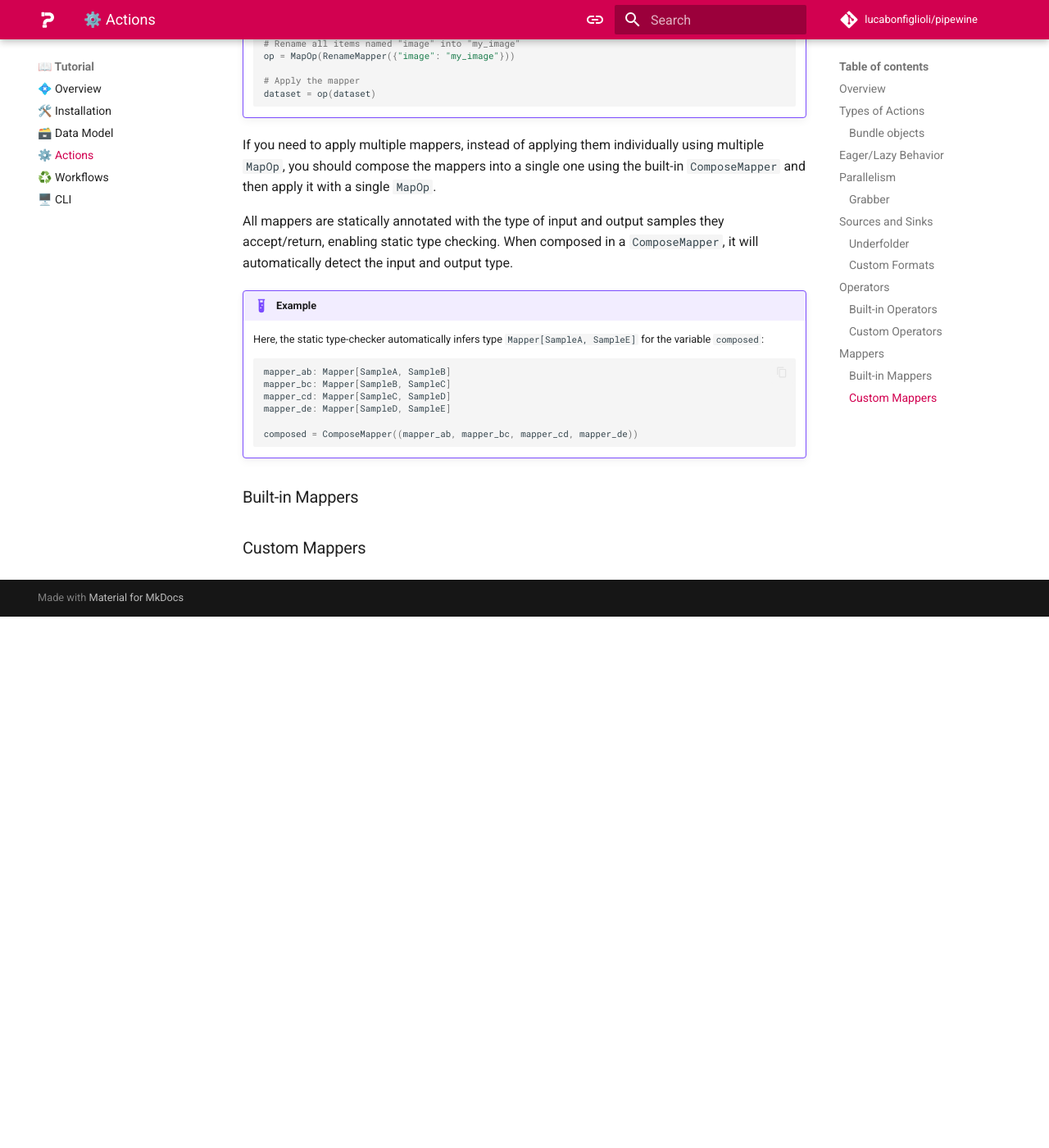
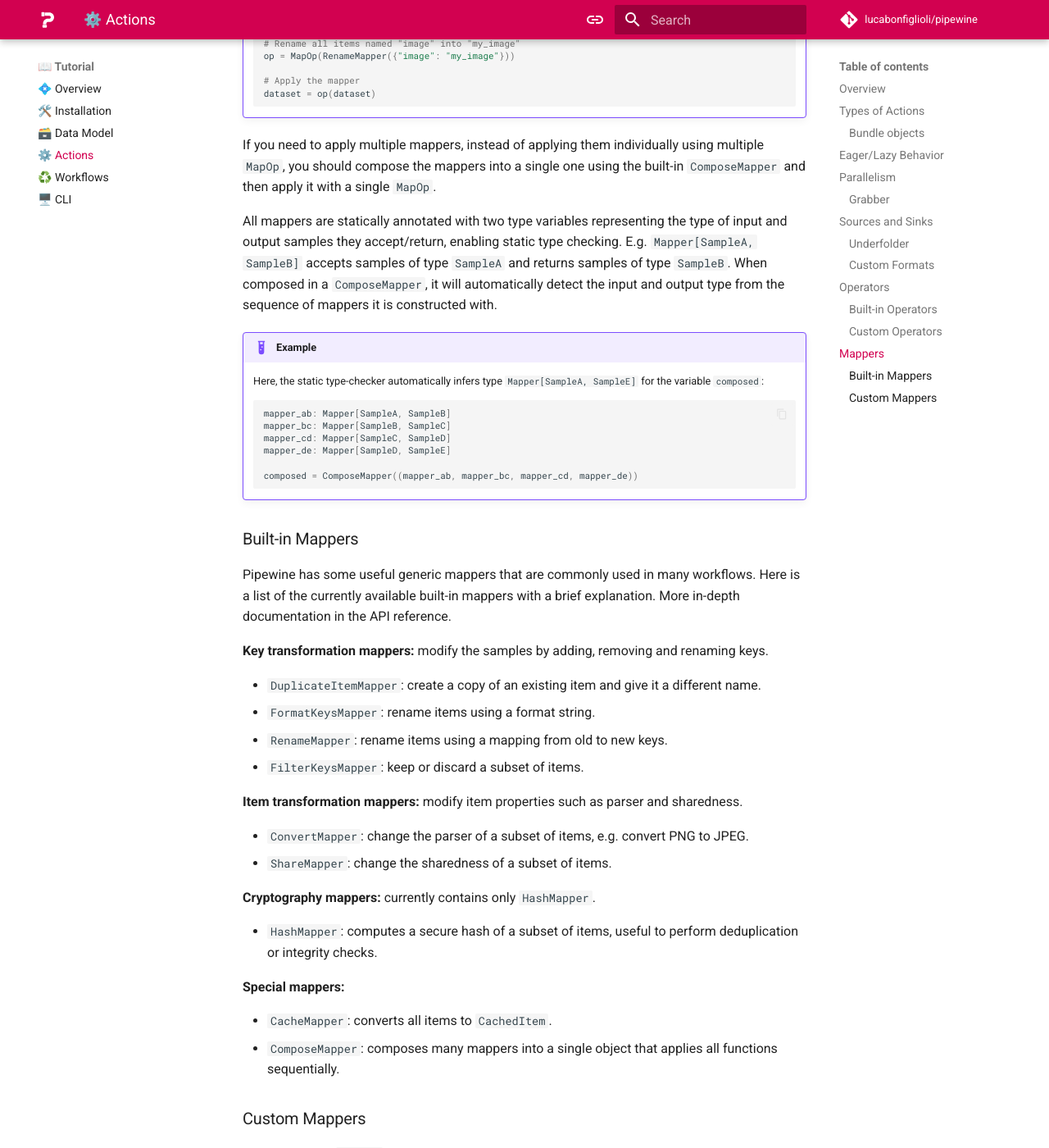
Before and after one commit to LucaBonfiglioli/pipewine, an MkDocs documentation site: the page built from docs/tutorial/actions.md, in a window 1280 px wide and 1400 px high, scrolled down 17569 px. Shown: the whole window at 82% size. Built offline with MkDocs 1.6.1 and Material for MkDocs 9.7.7, drawn with Linux system fonts in a browser that asks for light colours; comment, search, counter and statistics services are not loaded; before the commit the page ends 18321 px from its top, so only the background shows below that; some of the changed text lies outside the part shown.

Commit message:
Update docs

````diff
--- a/docs/tutorial/actions.md
+++ b/docs/tutorial/actions.md
@@ -487,7 +487,7 @@
 
 ### Built-in Operators
 
-Pipewine has some useful generic operators that are commonly used in many workflows. Here is a list of the currently available built-in operators with a brief explanation. For more in-depth documentation, refer to the API reference.
+Pipewine has some useful generic operators that are commonly used in many workflows. Here is a list of the currently available built-in operators with a brief explanation. More in-depth documentation in the API reference.
 
 **Iteration operators:** operators that operate on single datasets changing their length or the order of samples.
 
@@ -619,7 +619,7 @@
 
 If you need to apply multiple mappers, instead of applying them individually using multiple `MapOp`, you should compose the mappers into a single one using the built-in `ComposeMapper` and then apply it with a single `MapOp`.
 
-All mappers are statically annotated with the type of input and output samples they accept/return, enabling static type checking. When composed in a `ComposeMapper`, it will automatically detect the input and output type.
+All mappers are statically annotated with two type variables representing the type of input and output samples they accept/return, enabling static type checking. E.g. `Mapper[SampleA, SampleB]` accepts samples of type `SampleA` and returns samples of type `SampleB`. When composed in a `ComposeMapper`, it will automatically detect the input and output type from the sequence of mappers it is constructed with.
 
 !!! example
 
@@ -637,6 +637,50 @@
 
 ### Built-in Mappers
 
+Pipewine has some useful generic mappers that are commonly used in many workflows. Here is a list of the currently available built-in mappers with a brief explanation. More in-depth documentation in the API reference.
 
+**Key transformation mappers:** modify the samples by adding, removing and renaming keys.
+
+- `DuplicateItemMapper`: create a copy of an existing item and give it a different name.
+- `FormatKeysMapper`: rename items using a format string.
+- `RenameMapper`: rename items using a mapping from old to new keys.
+- `FilterKeysMapper`: keep or discard a subset of items.
+
+**Item transformation mappers:** modify item properties such as parser and sharedness.
+
+- `ConvertMapper`: change the parser of a subset of items, e.g. convert PNG to JPEG.
+- `ShareMapper`: change the sharedness of a subset of items.
+
+**Cryptography mappers:** currently contains only `HashMapper`.
+
+- `HashMapper`: computes a secure hash of a subset of items, useful to perform deduplication or integrity checks.
+
+**Special mappers:**
+
+- `CacheMapper`: converts all items to `CachedItem`.
+- `ComposeMapper`: composes many mappers into a single object that applies all functions sequentially.
 
 ### Custom Mappers
+
+To implement a `Mapper`:
+
+1. Inherit from `Mapper` and specify both the input and output sample types.
+2. [Optional] Implement an `__init__` method.
+3. Implement the `__call__` method, accepting an integer and the input sample, and returning the output sample.
+
+!!! danger
+
+    Remember: mappers are stateless. Never use object fields to store state between subsequent calls.
+
+!!! example
+
+    In this example we will implement a mapper that inverts the colors of an image.
+
+    ``` py
+    class ImageSample(TypedSample):
+        image: Item[np.ndarray]
+
+    class InvertRGBMapper(Mapper[ImageSample, ImageSample]):
+        def __call__(self, idx: int, x: ImageSample) -> ImageSample:
+            return x.with_value("image", 255 - x.image())
+    ```
````
Also changed, not shown: 1 other file.
